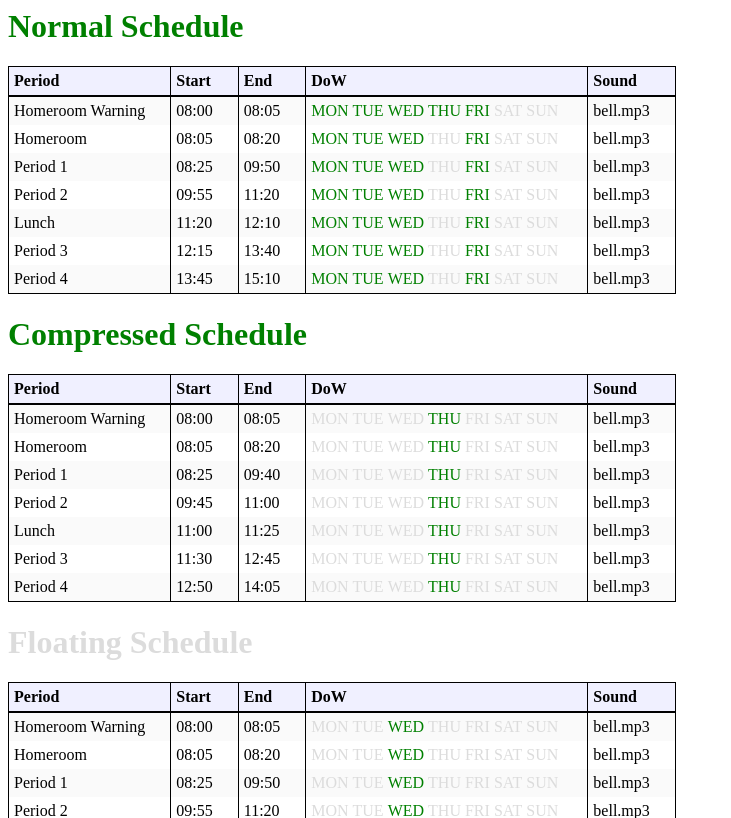
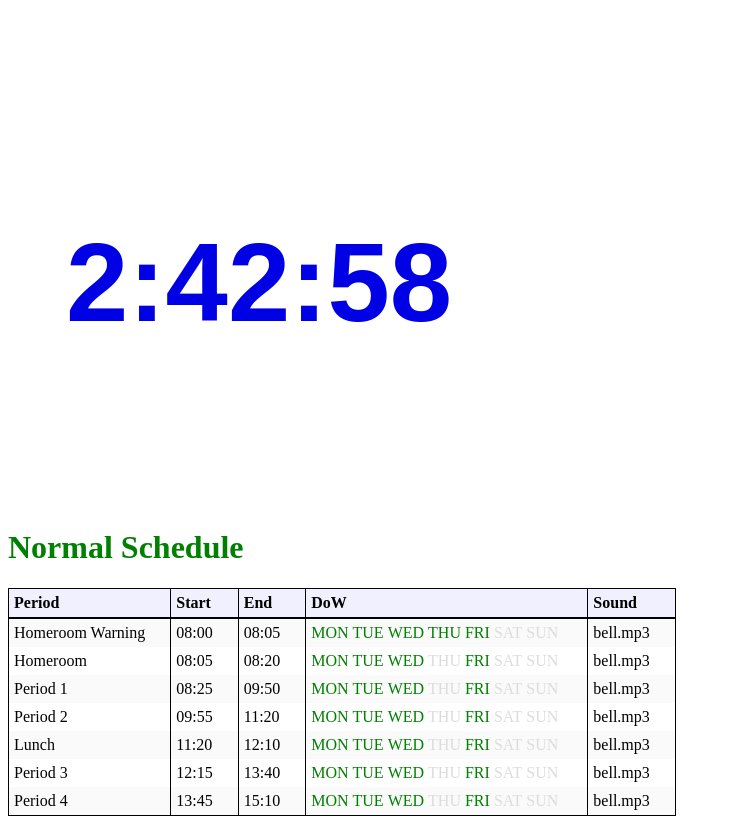
Before and after one commit to lkozloff/belldandy, a PHP site: page / in a window 1280 px wide. Shown: the top 818 px of the page, without its empty margins (0-731 px from the left). Run offline with PHP 8.4, Linux system fonts and the light colour scheme.

Commit message:
syncing with production

```diff
--- a/index.php
+++ b/index.php
@@ -43,8 +43,43 @@
 
  });
 </script>
+<script type="text/javascript">
+    <!--
+    function updateTime() {
+        var currentTime = new Date();
+        var hours = currentTime.getHours();
+        var minutes = currentTime.getMinutes();
+        var seconds = currentTime.getSeconds();
+        if (minutes < 10){
+            minutes = "0" + minutes;
+        }
+        if (seconds < 10){
+            seconds = "0" + seconds;
+        }
+        var v = hours + ":" + minutes + ":" + seconds + " ";
+        if(hours > 11){
+            v+="";
+        } else {
+            v+=""
+        }
+
+	if(hours < 10){
+	   hours = "0" + hours;
+	}
+        setTimeout("updateTime()",1000);
+        document.getElementById('time').innerHTML=v;
+	document.getElementById('time').style.left=seconds+"px";
+	document.getElementById('time').style.top=minutes*5+"px";
+    }
+    updateTime();
+    //-->
+</script>
+
 </head>
 <body>
+ <div style="font-size:350%;font-family: sans-serif;color:rgb(0,0,228);height:500px"/>
+	<h1><span id="time" style="position:relative;"/></h1>
+</div>
 <?php
 	include("func.php");
 	$schedules=simplexml_load_file('bells.xml');
```
